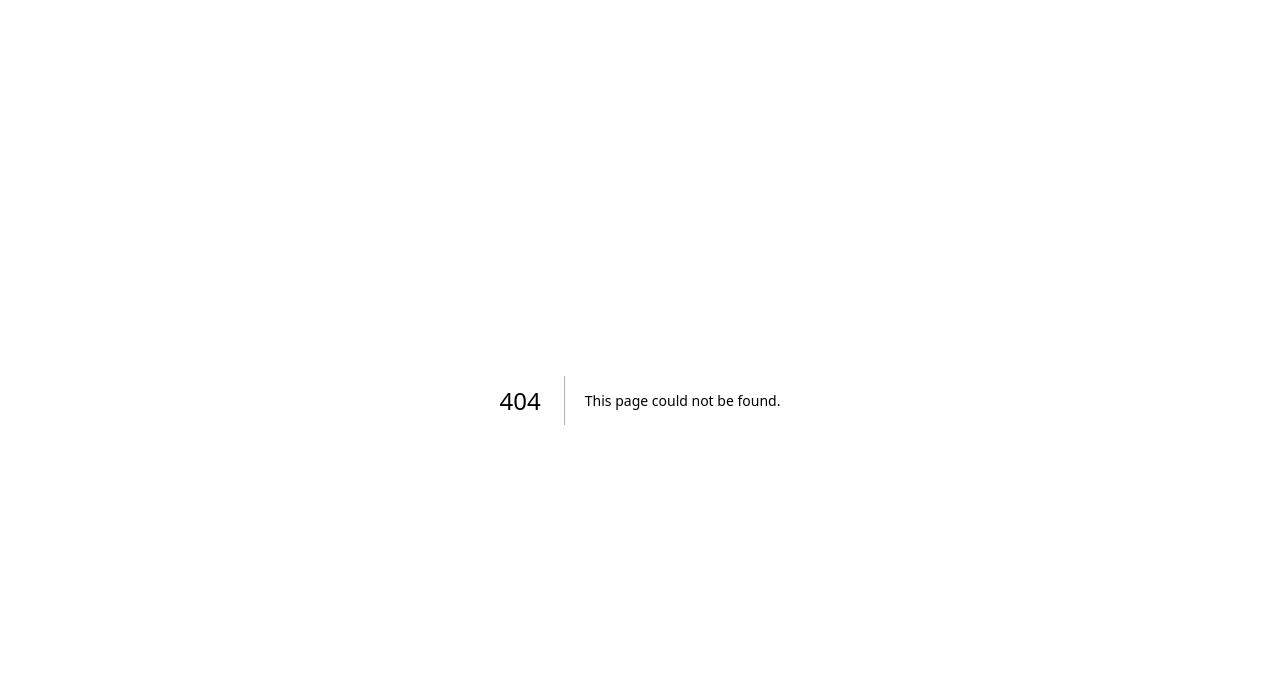
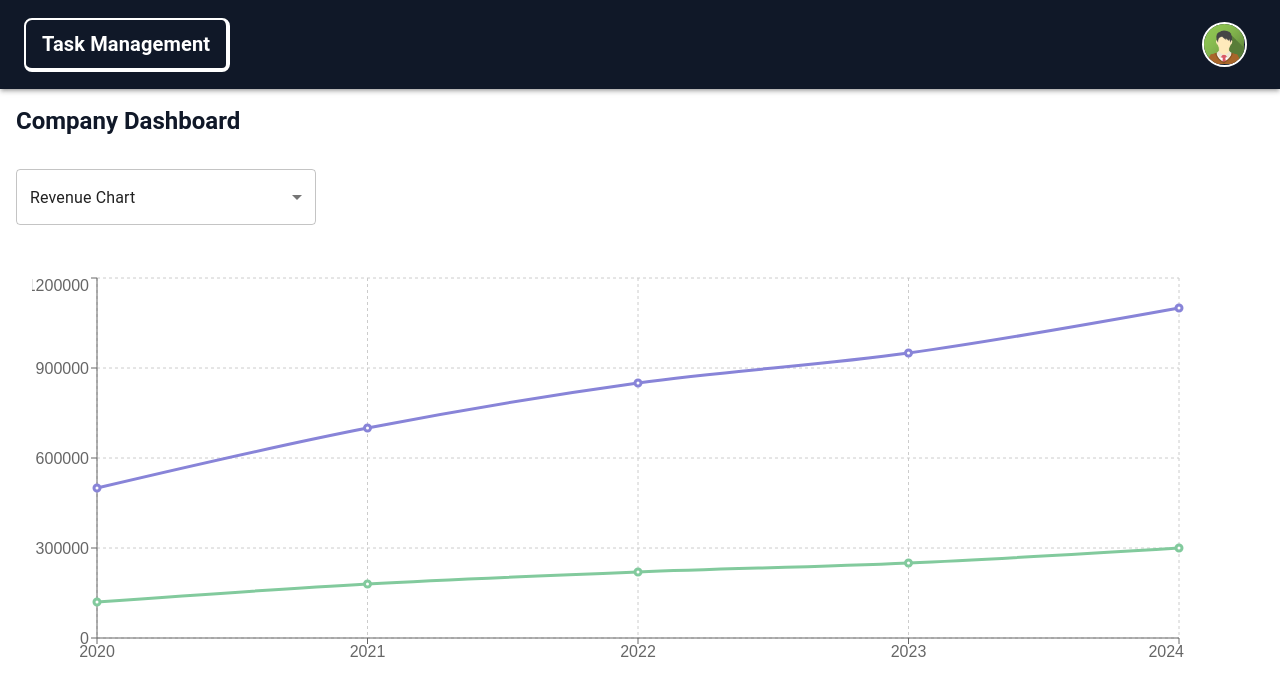
Before and after one commit to nghianm2803/task-management, a Next.js app: page /dashboard in a window 1280 px wide. Before the commit this address had no page. Shown: the top 696 px of the page. Built offline with nearby package versions, Linux system fonts and the light colour scheme.

Commit message:
add dashboard

```diff
--- a/package.json
+++ b/package.json
@@ -21,6 +21,7 @@
     "react-hook-form": "^7.54.2",
     "react-icons": "^5.5.0",
     "react-toastify": "^11.0.5",
+    "recharts": "^2.15.1",
     "yup": "^1.6.1"
   },
   "devDependencies": {
--- /dev/null
+++ b/src/app/dashboard/page.tsx
@@ -0,0 +1,131 @@
+"use client";
+
+import React, { useState } from "react";
+import { Box, MenuItem, Select, Typography } from "@mui/material";
+import {
+  LineChart,
+  Line,
+  XAxis,
+  YAxis,
+  Tooltip,
+  CartesianGrid,
+  ResponsiveContainer,
+  BarChart,
+  Bar,
+} from "recharts";
+import { ColorsBase } from "@/theme/colorBase";
+import MainHeader from "@/layouts/MainHeader";
+
+const Dashboard = () => {
+  const [selectedChart, setSelectedChart] = useState("revenue");
+
+  // Fake Data - Revenue Chart (5 years)
+  const revenueData = [
+    { year: "2020", revenue: 500000, profit: 120000 },
+    { year: "2021", revenue: 700000, profit: 180000 },
+    { year: "2022", revenue: 850000, profit: 220000 },
+    { year: "2023", revenue: 950000, profit: 250000 },
+    { year: "2024", revenue: 1100000, profit: 300000 },
+  ];
+
+  const employeeData = [
+    { month: "01/2023", employees: 500, newHires: 10, resignations: 5 },
+    { month: "02/2023", employees: 510, newHires: 15, resignations: 5 },
+    { month: "03/2023", employees: 520, newHires: 12, resignations: 2 },
+    { month: "04/2023", employees: 530, newHires: 14, resignations: 4 },
+    { month: "05/2023", employees: 540, newHires: 18, resignations: 8 },
+    { month: "06/2023", employees: 550, newHires: 16, resignations: 6 },
+    { month: "07/2023", employees: 560, newHires: 20, resignations: 10 },
+    { month: "08/2023", employees: 570, newHires: 22, resignations: 12 },
+    { month: "09/2023", employees: 580, newHires: 19, resignations: 9 },
+    { month: "10/2023", employees: 590, newHires: 21, resignations: 10 },
+    { month: "11/2023", employees: 600, newHires: 23, resignations: 13 },
+    { month: "12/2023", employees: 610, newHires: 25, resignations: 15 },
+    { month: "01/2024", employees: 620, newHires: 18, resignations: 8 },
+    { month: "02/2024", employees: 630, newHires: 20, resignations: 9 },
+    { month: "03/2024", employees: 640, newHires: 22, resignations: 10 },
+    { month: "04/2024", employees: 650, newHires: 24, resignations: 12 },
+    { month: "05/2024", employees: 660, newHires: 26, resignations: 14 },
+    { month: "06/2024", employees: 670, newHires: 28, resignations: 16 },
+    { month: "07/2024", employees: 680, newHires: 30, resignations: 18 },
+    { month: "08/2024", employees: 690, newHires: 32, resignations: 20 },
+    { month: "09/2024", employees: 700, newHires: 34, resignations: 22 },
+    { month: "10/2024", employees: 710, newHires: 36, resignations: 24 },
+    { month: "11/2024", employees: 720, newHires: 38, resignations: 26 },
+    { month: "12/2024", employees: 730, newHires: 40, resignations: 28 },
+  ];
+
+  return (
+    <div className="flex flex-col min-h-screen bg-white">
+      <MainHeader />
+      <Typography
+        variant="h5"
+        sx={{ m: 2, fontWeight: "bold", color: ColorsBase.gray900 }}
+      >
+        Company Dashboard
+      </Typography>
+
+      <Select
+        value={selectedChart}
+        onChange={(e) => setSelectedChart(e.target.value)}
+        sx={{ m: 2, width: 300 }}
+      >
+        <MenuItem value="revenue">Revenue Chart</MenuItem>
+        <MenuItem value="employees">Employee Growth Chart</MenuItem>
+      </Select>
+
+      <Box sx={{ width: "90%", height: 400, m: 4 }}>
+        {selectedChart === "revenue" ? (
+          <ResponsiveContainer width="100%" height="100%">
+            <LineChart data={revenueData}>
+              <CartesianGrid strokeDasharray="3 3" />
+              <XAxis dataKey="year" />
+              <YAxis />
+              <Tooltip />
+              <Line
+                type="monotone"
+                dataKey="revenue"
+                stroke="#8884d8"
+                strokeWidth={3}
+                name="Revenue"
+              />
+              <Line
+                type="monotone"
+                dataKey="profit"
+                stroke="#82ca9d"
+                strokeWidth={3}
+                name="Profit"
+              />
+            </LineChart>
+          </ResponsiveContainer>
+        ) : (
+          <ResponsiveContainer width="100%" height="100%">
+            <BarChart data={employeeData}>
+              <CartesianGrid strokeDasharray="3 3" />
+              <XAxis dataKey="month" />
+              <YAxis />
+              <Tooltip />
+              <Bar
+                dataKey="newHires"
+                fill={ColorsBase.green300}
+                name="New Hires"
+              />
+              <Bar
+                dataKey="resignations"
+                fill={ColorsBase.red300}
+                name="Resignations"
+              />
+              <Bar
+                dataKey="employees"
+                fill={ColorsBase.blue300}
+                name="Employees"
+              />
+            </BarChart>
+          </ResponsiveContainer>
+        )}
+      </Box>
+    </div>
+  );
+};
+
+export default Dashboard;
--- a/src/app/task/TaskCard.tsx
+++ b/src/app/task/TaskCard.tsx
@@ -43,7 +43,7 @@ const TaskCard: React.FC<{ task: ITask }> = ({ task }) => {
             position: "relative",
             overflow: "hidden",
             marginBottom: "10px",
-            borderBottom: `2px solid ${getPriorityColor(
+            borderBottom: `3px solid ${getPriorityColor(
               task.priority ?? TaskPriority.LOW
             )}`,
             backgroundColor: isHovered ? ColorsBase.green25 : ColorsBase.white,
--- a/src/app/task/TaskDetail.tsx
+++ b/src/app/task/TaskDetail.tsx
@@ -76,11 +76,11 @@ const TaskDetail = ({ task, onClose }: TaskDetailProps): JSX.Element => {
     <Box
       sx={{
         position: "fixed",
-        top: "370px",
+        top: "170px",
         right: 0,
         height: "calc(100vh - 65px)",
-        borderRadius: "10px",
-        border: "1px solid #E0E0E0",
+        borderRadius: "10px 10px 0 0",
+        border: `1px solid ${ColorsBase.gray400}`,
         overflow: "hidden",
         backgroundColor: ColorsBase.green25,
         zIndex: 1,
--- a/src/layouts/MainHeader.tsx
+++ b/src/layouts/MainHeader.tsx
@@ -4,31 +4,101 @@ import React from "react";
 import Link from "next/link";
 import Avatar from "../assets/avatar.png";
 import Image from "next/image";
+import { Box, Button, Menu, MenuItem, Typography } from "@mui/material";
+import { ColorsBase } from "@/theme/colorBase";
+
 const MainHeader = () => {
+  const [anchorEl, setAnchorEl] = React.useState<HTMLElement | null>(null);
+  const isMenuOpen = Boolean(anchorEl);
+
+  const handleProfileMenuOpen = (event: React.MouseEvent<HTMLElement>) => {
+    setAnchorEl(event.currentTarget);
+  };
+
+  const handleMenuClose = () => {
+    setAnchorEl(null);
+  };
+
+  const menuId = "menu-appbar";
+  const renderMenu = (
+    <Menu
+      anchorEl={anchorEl}
+      anchorOrigin={{
+        vertical: "bottom",
+        horizontal: "right",
+      }}
+      id={menuId}
+      keepMounted
+      transformOrigin={{
+        vertical: "top",
+        horizontal: "right",
+      }}
+      open={isMenuOpen}
+      onClose={handleMenuClose}
+    >
+      <MenuItem onClick={handleMenuClose} sx={{ mx: 1 }}>
+        <Link href="/dashboard">Dashboard</Link>
+      </MenuItem>
+    </Menu>
+  );
+
   return (
-    <div className="px-3 py-2 custom-shadow z-[10] bg-white dark:bg-slate-800">
-      <div className="flex items-center justify-between h-full gap-2 mx-auto max-w-7xl">
-        <Link href="/" className="flex items-center">
-          <p className="rounded-lg border-2 border-b-4 border-r-4 border-black px-2 py-1 text-xl font-bold transition-all hover:-translate-y-[2px] md:block dark:border-white dark:text-white">
+    <Box
+      sx={{
+        px: 3,
+        py: 2,
+        boxShadow: 3,
+        bgcolor: ColorsBase.gray900,
+      }}
+    >
+      <Box
+        sx={{
+          display: "flex",
+          justifyContent: "space-between",
+          alignItems: "center",
+        }}
+      >
+        <Link href="/">
+          <Typography
+            variant="h6"
+            component="p"
+            sx={{
+              borderRadius: 2,
+              border: "2px solid",
+              borderBottomWidth: "4px",
+              borderRightWidth: "4px",
+              borderColor: ColorsBase.white,
+              px: 2,
+              py: 1,
+              fontWeight: "bold",
+              transition: "transform 0.2s",
+              "&:hover": {
+                transform: "translateY(-2px)",
+              },
+              display: { xs: "none", md: "block" },
+              color: ColorsBase.white,
+            }}
+          >
             Task Management
-          </p>
+          </Typography>
         </Link>
-        <div className="flex align-middle float-right gap-2">
-          <div className="relative inline-block text-left ">
-            <button className="flex w-full justify-center items-center gap-x-1.5 rounded-md bg-white px-3 py-2 text-md font-semibold text-gray-900 shadow-sm ring-1 ring-inset ring-gray-300 hover:bg-gray-50 dark:bg-slate-800 dark:text-white">
-              <Image
-                src={Avatar}
-                alt="Avatar"
-                width={40}
-                height={40}
-                className="inline-block rounded-full ring-2 ring-white mr-3"
-                priority
-              />
-            </button>
-          </div>
-        </div>
-      </div>
-    </div>
+        <Button onClick={handleProfileMenuOpen}>
+          <Box
+            sx={{
+              display: "inline-block",
+              borderRadius: "50%",
+              border: "2px solid white",
+              overflow: "hidden",
+              width: 45,
+              height: 45,
+            }}
+          >
+            <Image src={Avatar} alt="Avatar" width={40} height={40} priority />
+          </Box>
+        </Button>
+        {renderMenu}
+      </Box>
+    </Box>
   );
 };
 
```
Also changed, not shown: 1 other file (tests, documents, lock files or other folders).
